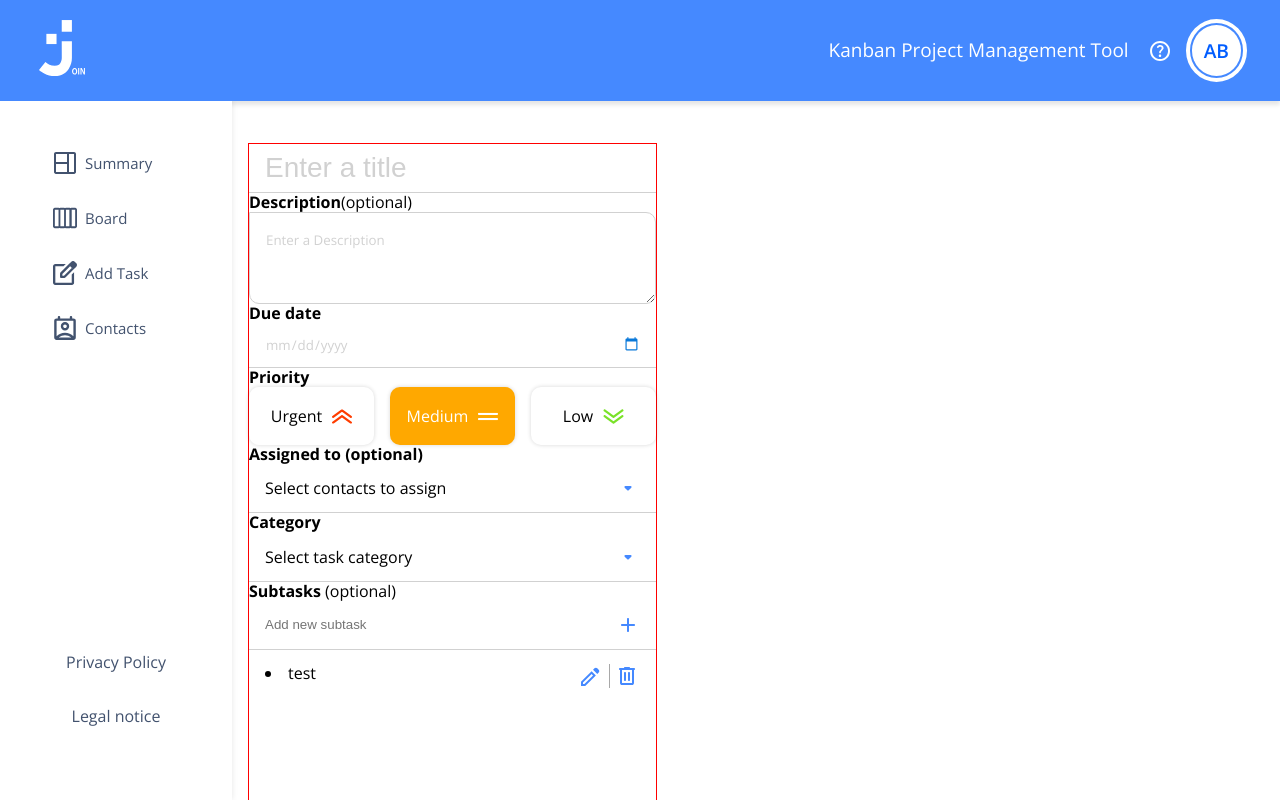
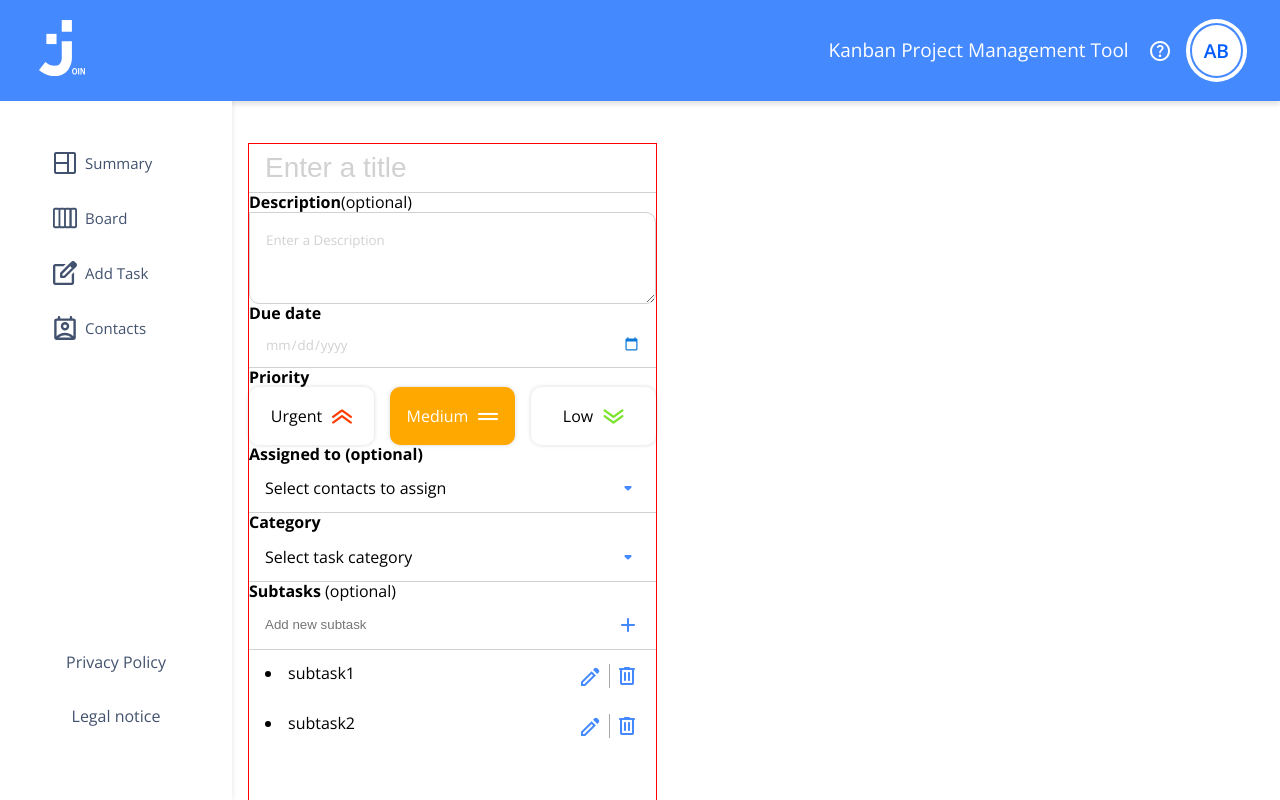
Before and after one commit to ereit673/join-solo, an Angular app: page / in a window 1280 px wide. Shown: the top 800 px of the page. Built offline with nearby package versions, Linux system fonts and the light colour scheme.

Commit message:
added subtask for loop

```diff
--- a/src/app/main-section/add-task/add-task.component.html
+++ b/src/app/main-section/add-task/add-task.component.html
@@ -150,7 +150,6 @@
     <div class="form__subtasks-container">
       <div class="form__subtasks__closed">
         <input
-
           placeholder="Add new subtask"
           type="text"
           class="form__subtasks__closed-input"
@@ -161,14 +160,16 @@
       </div>
     </div>
     <ul class="form__subtasks__list-container">
+      @for (subtask of subtasks; track subtask.id){
       <li class="form__subtasks__list-item">
-        <span>test</span>
+        <span>{{ subtask.description }}</span>
         <div class="form__subtasks__list-item__icon-container">
           <img src="img/editpen.svg" alt="a pen" />
           <div class="form__subtasks__list-item__divider"></div>
           <img src="img/delete.svg" alt="a trash bin" />
         </div>
       </li>
+      }
     </ul>
   </div>
 </form>
--- a/src/app/main-section/add-task/add-task.component.scss
+++ b/src/app/main-section/add-task/add-task.component.scss
@@ -310,7 +310,7 @@ textarea:focus {
 }
 
 .form__subtasks__list-item {
-  margin-bottom: 8px;
+  margin-bottom: 4px;
   cursor: pointer;
   padding: 12px 16px;
   border-radius: 10px;
--- a/src/app/main-section/add-task/add-task.component.ts
+++ b/src/app/main-section/add-task/add-task.component.ts
@@ -10,6 +10,20 @@ import { DatePipe } from '@angular/common';
 })
 export class AddTaskComponent {
   dummy_contacts = ['name1', 'name2', 'name3'];
+  subtasks = [
+    {description: 'subtask1',
+      id: '1'
+    },
+    {description: 'subtask2',
+      id: '2'
+    },
+    {description: 'subtask3',
+      id: '3'
+    },
+    {description: 'subtask4',
+      id: '4'
+    }
+  ];
   selectedPriority = 'medium';
   showContacts = false;
   showCategories = false;
```
